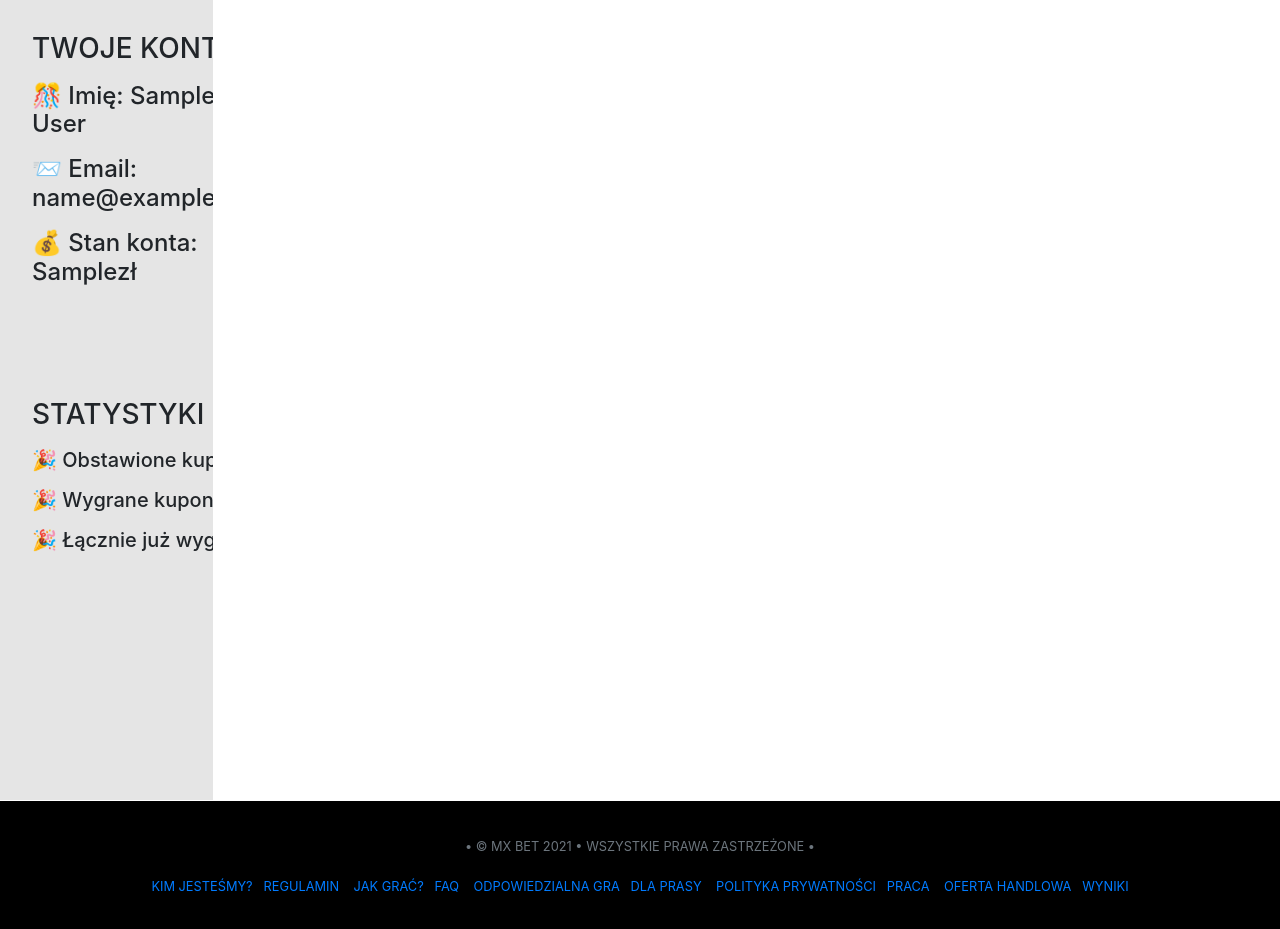
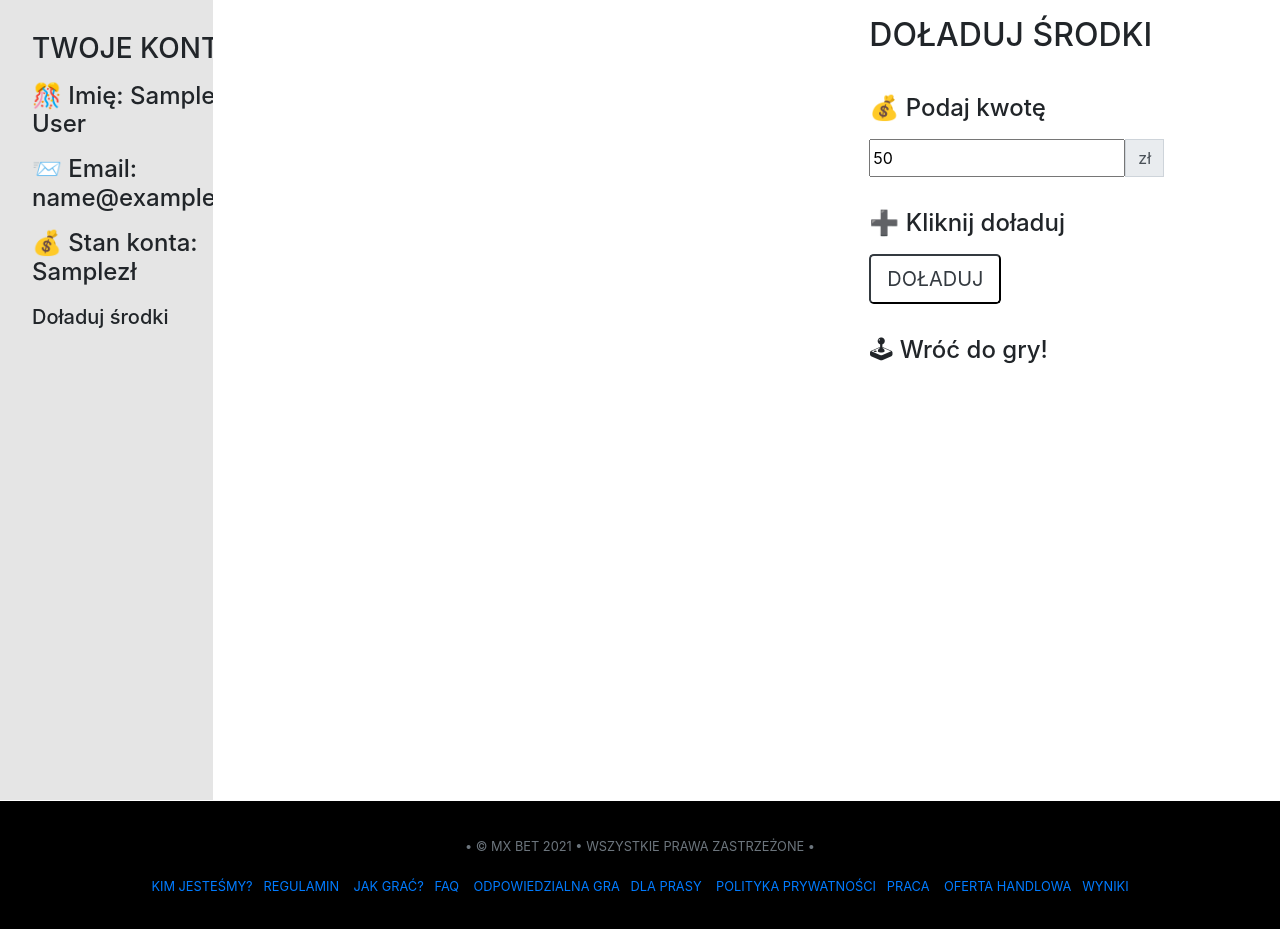
Before and after one commit to sugarvalley/mx-bet, a PHP site: page /coupons.php in a window 1280 px wide. Shown: the part 57-986 px from the top of the page. Run offline with PHP 8.4, Linux system fonts and the light colour scheme; the visitor is signed in with stand-in values (Sample User, id 1); tables that the repository leaves empty or names only in its code hold one stand-in row (values such as "Sample post"); style sheets or scripts are compiled from the project's sources; some libraries are stand-ins or nearby versions.

```diff
--- a/account.php
+++ b/account.php
@@ -43,3 +43,5 @@ foreach ($coupons as $id => $coupon) {foreach ($coupon as $value) {
        echo "<h3 class='h4 mb-3'>🏷 Ilość kuponów: " . $value . "</h3><a href='coupons.php' class='h5 mb-3'>Zobacz swoje kupony</a>";
    }
 } }
+echo "<h3 class='h4 mb-3'><a href='coupons.php' class='h5 mb-3'>Doładuj środki</a></h3>";
+mysqli_close($db);
--- /dev/null
+++ b/addbalance.php
@@ -0,0 +1,27 @@
+<?php
+if (isset($_POST['money'])) {
+    $amount = $_POST['money'];
+    if ($amount > 0) {
+        $currentbalance = "";
+        $db = mysqli_connect("localhost", "root", "root");
+        mysqli_select_db($db, "wprgmxbet");
+        foreach ($balances as $id => $balance) {
+            foreach ($balance as $value) {
+                $currentbalance = $value;
+            }
+        }
+        $currentbalance += $amount;
+        $sql = "UPDATE user SET balance = '" . $currentbalance . "' WHERE login = '" . $_SESSION['username'] . "'";
+        $result_sql = mysqli_query($db, $sql);
+        if ($db->query($sql) === TRUE) {
+            echo "<h3 class='h4 mb-3'>🎈 Pomyślnie dodano środki!</h3>";
+        } else {
+            echo "<h3 class='h4 mb-3'>❌ Nie udało się dodać środków</h3>";
+        }
+        mysqli_close($db);
+    } else {
+        echo "<h3 class='h4 mb-3'>❌ Nie możesz dodać ujemnych środków!</h3>";
+        echo "<h3 class='h5 mb-3'>📌 Wprowadź kwotę > 0</h3>";
+        echo "<br />";
+    }
+}
--- a/coupons.php
+++ b/coupons.php
@@ -14,11 +14,6 @@ if (isset($_GET['logout'])) {
 if (isset($_GET['choice'])) {
     $choices = [];
     $choices[] = $_GET['choice'];
-}
-
-if (isset($_GET['coupon'])) {
-    $bets = [];
-    $bets[] = $_GET['coupon'];
 }
 
 ?>
@@ -39,22 +34,49 @@ if (isset($_GET['coupon'])) {
                 <br />
                 <br />
                 <br />
-                <h3 class="h3 mb-3 fw-normal">STATYSTYKI</h3>
-                <h3 class="h5 mb-3">🎉 Obstawione kupony: </h3>
-                <h3 class="h5 mb-3">🎉 Wygrane kupony: </h3>
-                <h3 class="h5 mb-3">🎉 Łącznie już wygrałeś: </h3>
+                <?php
+                foreach ($coupons as $id => $coupon) {foreach ($coupon as $value) {
+                    if ($value > 0) {
+                        echo "<h3 class='h3 mb-3 fw-normal'>STATYSTYKI</h3>
+                            <h3 class='h5 mb-3'>🎉 Obstawione kupony: " . $value . "</h3>
+                            <h3 class='h5 mb-3'>🎉 Wygrane kupony: 0</h3>
+                            <h3 class='h5 mb-3'>'🎉 Łącznie już wygrałeś: 0zł</h3>";
+                    }
+                } }
+                ?>
             </div>
         </div>
     </main>
     <main class="main-results">
         <div class="flex-shrink-0 p-3" style="width: 1200px;">
             <?php
-
             ?>
         </div>
     </main>
     <main class="main-results" style="width: 800px;">
-
+        <div class="flex-shrink-0 p-3">
+            <form action="coupons.php" method="POST">
+            <h5 class="h2 mb-3">DOŁADUJ ŚRODKI</h5>
+            <br />
+            <h3 class="h4 mb-3">💰 Podaj kwotę</h3>
+                <div class='input-group mb-2'>
+                    <input type='number' name='money' value='50'>
+                    <div class='input-group-prepend'>
+                        <div class='input-group-text'>zł</div>
+                    </div>
+                </div>
+                <br />
+            <h3 class="h4 mb-3">➕ Kliknij doładuj</h3>
+                <div class="input-group mb-2">
+                    <button type='submit' class='btn-outline-dark btn-lg'>DOŁADUJ</button>
+                </div>
+                <br />
+                <?php
+                include("addbalance.php");
+                ?>
+            <h3 class="h4 mb-3"><a href="index_user.php" class="h4 mb-3">🕹 Wróć do gry!</a></h3>
+            </form>
+        </div>
     </main>
 </main>
 <?php include("footer.php"); ?>
--- a/scripts.php
+++ b/scripts.php
@@ -2,3 +2,8 @@
 <script src="https://cdnjs.cloudflare.com/ajax/libs/popper.js/1.12.9/umd/popper.min.js" integrity="sha384-ApNbgh9B+Y1QKtv3Rn7W3mgPxhU9K/ScQsAP7hUibX39j7fakFPskvXusvfa0b4Q" crossorigin="anonymous"></script>
 <script src="https://maxcdn.bootstrapcdn.com/bootstrap/4.0.0/js/bootstrap.min.js" integrity="sha384-JZR6Spejh4U02d8jOt6vLEHfe/JQGiRRSQQxSfFWpi1MquVdAyjUar5+76PVCmYl" crossorigin="anonymous"></script>
 <script src="/docs/5.0/dist/js/bootstrap.bundle.min.js" integrity="sha384-gtEjrD/SeCtmISkJkNUaaKMoLD0//ElJ19smozuHV6z3Iehds+3Ulb9Bn9Plx0x4" crossorigin="anonymous"></script>
+<script>
+    if ( window.history.replaceState ) {
+        window.history.replaceState( null, null, window.location.href );
+    }
+</script>
--- a/select-category.php
+++ b/select-category.php
@@ -8,3 +8,5 @@ $categories = [];
 while ($row = mysqli_fetch_row($result)) {
     $categories[] = $row;
 }
+
+mysqli_close($db);
--- a/select-sub-category.php
+++ b/select-sub-category.php
@@ -3,9 +3,11 @@ $db = mysqli_connect("localhost", "root", "root");
 mysqli_select_db($db, "wprgmxbet");
 $sql1 = "SELECT DISTINCT (sub_category.name) FROM bet_entity LEFT JOIN sub_category ON
     bet_entity.sub_category = sub_category.id_sub_category LEFT JOIN category ON
-        bet_entity.category = category.id_category WHERE category.name LIKE '" . $columnvalue . "'";
+        bet_entity.category = category.id_category WHERE category.name LIKE '" . $columnvalue . "' AND bet_entity.data >= '". date('Y/m/d H:i:s') ."'";
 $result1 = mysqli_query($db, $sql1);
 $subcategories = [];
 while ($row = mysqli_fetch_row($result1)) {
     $subcategories[] = $row;
 }
+
+mysqli_close($db);
--- a/select-sub-sub-category.php
+++ b/select-sub-sub-category.php
@@ -10,3 +10,5 @@ $subsubcategories = [];
 while ($row = mysqli_fetch_row($result2)) {
     $subsubcategories[] = $row;
 }
+
+mysqli_close($db);
```
Also changed, not shown: filter.php (+44 -19 lines), index_user.php (+24 -18 lines), isbalance.php (+3 -4 lines), sponsored.php (+11 -0 lines).
